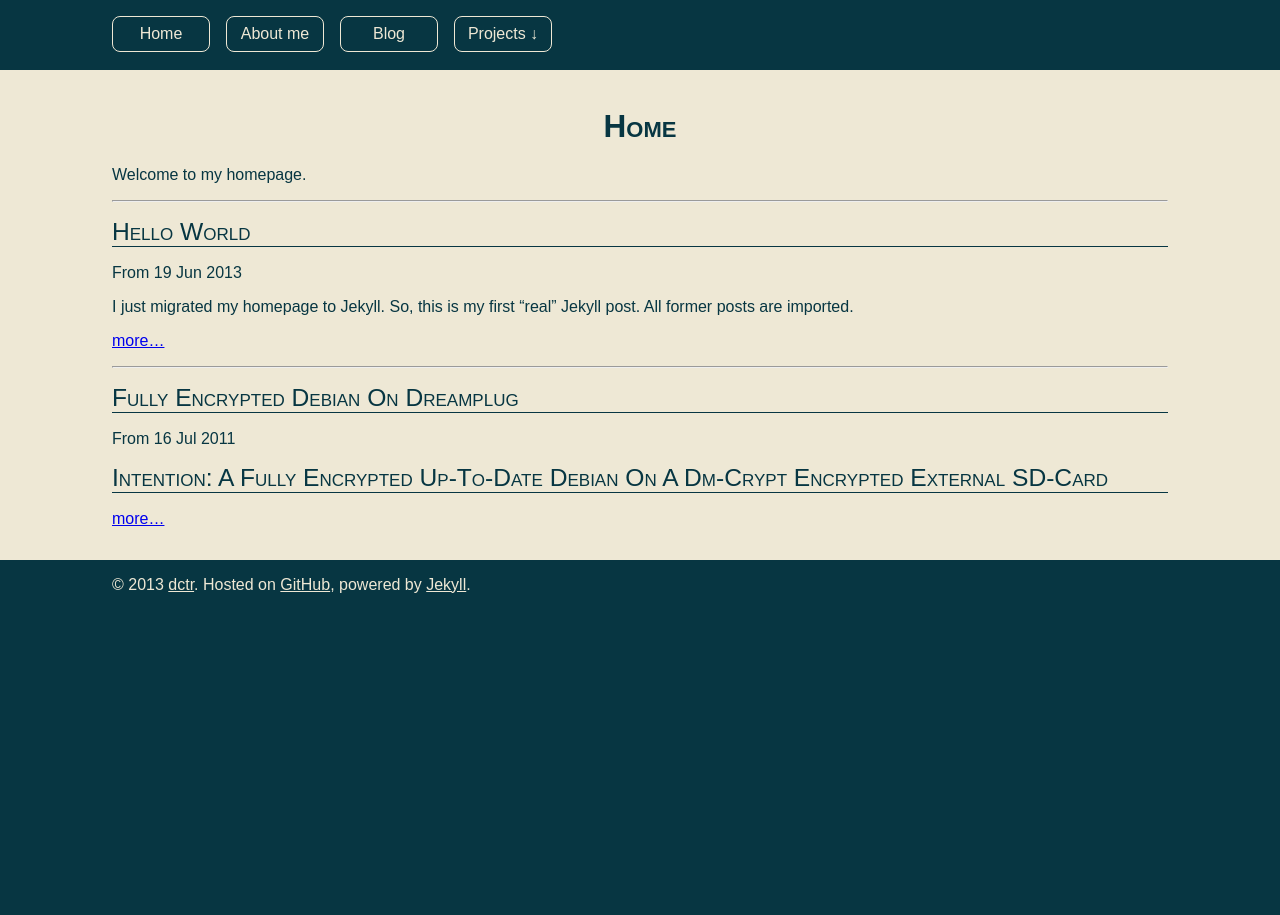
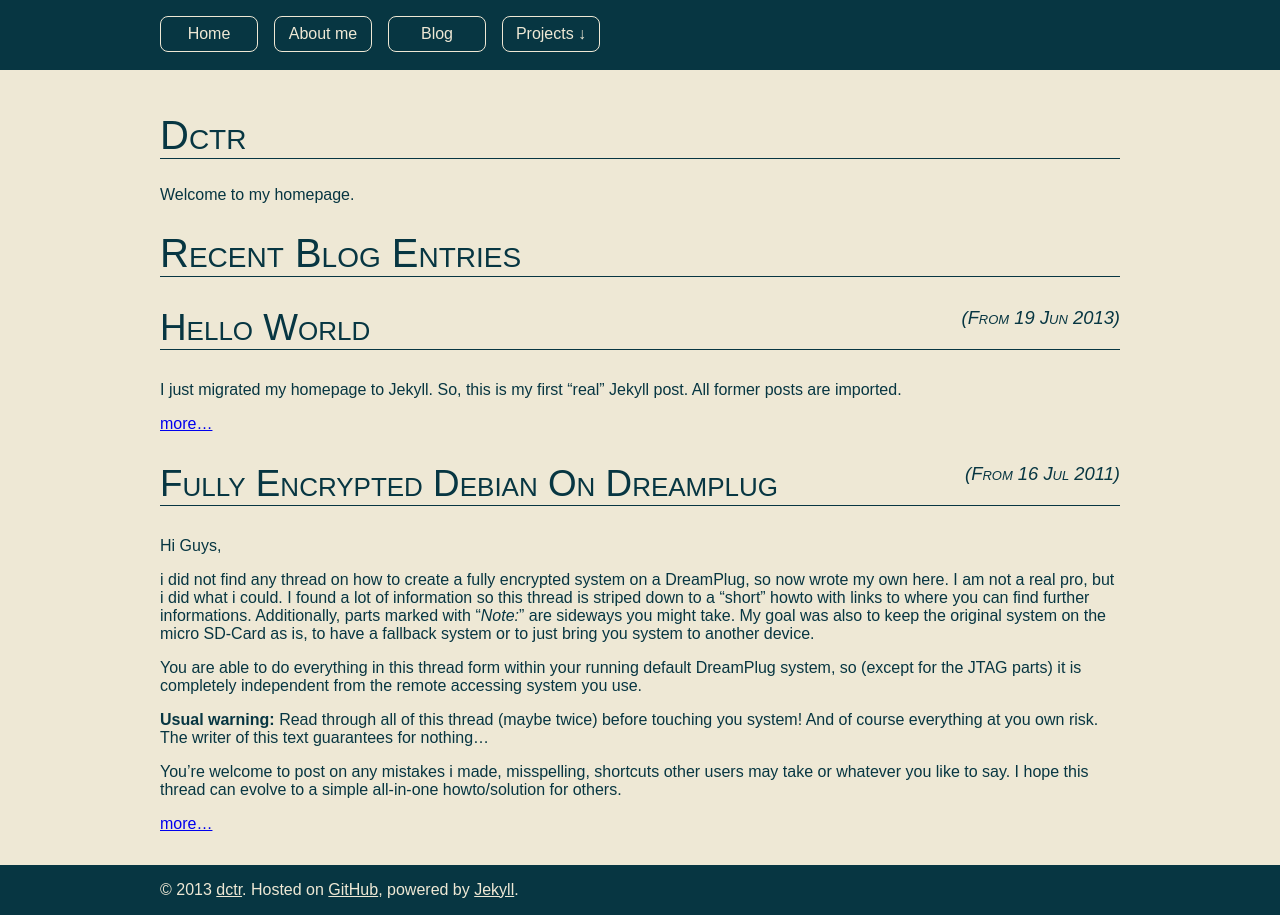
Before and after one commit to dctr/dctr.github.io, a Jekyll site: the page built from index.md, in a window 1280 px wide. Built offline with Jekyll 4.4.1, drawn with Linux system fonts in a browser that asks for light colours.

Commit message:
Finetuned Layout

```diff
--- a/_config.yml
+++ b/_config.yml
@@ -1,3 +1,4 @@
+excerpt_separator: "\n\n\n"
 lsi: false
 permalink: /blog/:title
 pygments: true
--- a/_layouts/default.html
+++ b/_layouts/default.html
@@ -21,8 +21,8 @@
           <li>
             <span class="button">Projects &darr;</span>
             <ul>
-              <li><a href="http://dctr.github.io/mute.js" class="button">mute.js</a></li>
-              <li><a href="http://dctr.github.io/reason" class="button">REaSoN</a></li>
+              <li><a href="http://dctr.github.io/mute.js" target="_blank" class="button">mute.js</a></li>
+              <li><a href="http://dctr.github.io/reason" target="_blank" class="button">REaSoN</a></li>
             </ul>
           </li>
         </ul>
--- a/_posts/2011-07-16-fully-encrypted-debian-on-dreamplug.md
+++ b/_posts/2011-07-16-fully-encrypted-debian-on-dreamplug.md
@@ -1,8 +1,6 @@
 ---
 layout: default
 ---
-# Intention: A fully encrypted up-to-date Debian on a dm-crypt encrypted external SD-Card
-
 Hi Guys,
 
 i did not find any thread on how to create a fully encrypted system on a DreamPlug, so now wrote my own here. I am not a real pro, but i did what i could. I found a lot of information so this thread is striped down to a "short" howto with links to where you can find further informations. Additionally, parts marked with "*Note:*" are sideways you might take. My goal was also to keep the original system on the micro SD-Card as is, to have a fallback system or to just bring you system to another device.
@@ -54,7 +48,7 @@ I want to have everything external and do not want to touch the preinstalled sys
 *Note:* If you replace the system on the internal micro SD-Card, in order to follow this tutorial, you have to take the card out of the plug and connect it to an other machine (a Debian would suite best) and to the work from there.
 
 
-# Step 3 - Create the encryptet disk
+## Step 3 - Create the encryptet disk
 
 I will use dm-crypt, as it is THE widely used standard for (full) disk encryption on Linux systems. As of that, i will not explain it here, just google or wikipedia it to find further information.
 You have to create two partitions on you external SD-Card. Partition 1: 100MB (vfat) for the kernel. Partition 2: The rest of your available space (to be encrypted ext4) for the system. If in some (hopefully near) future, the firmware can boot from ext partitions (ext2load instead of fatload), you might use ext2 instead of vfat for the first partition. The upside of this is for example, that you can symlink kernels instead of renaming or moving them.
@@ -63,24 +57,20 @@ You have to create two partitions on you external SD-Card. Partition 1: 100MB (v
 
 You should now verify cryptsetup and dosfstools are installed (and cfdisk, if you prefer it instead of fdisk). As root do:
 
-{% highlight shell linenos %}
-dd if=/dev/urandom of=/dev/sdb bs=10M # If your device is filled with random data, one can not distinguish between used and unused data on the system partition
-cfdisk /dev/sdb # Set up as said above or as you wish at your risk ;-)
-mkfs.vfat /dev/sdb1
-cryptsetup --verbose --cipher=aes-cbc-essiv:sha256 --verify-passphrase --key-size=256 luksFormat /dev/sdb2
-cryptsetup luksOpen /dev/sdb2 sdb2_crypted
-mkfs.ext4 /dev/mapper/sdb2_crypted
-mount /dev/mapper/sdb2_crypted /mnt
-{% endhighlight %}
-
+    dd if=/dev/urandom of=/dev/sdb bs=10M # If your device is filled with random data, one can not distinguish between used and unused data on the system partition
+    cfdisk /dev/sdb # Set up as said above or as you wish at your risk ;-)
+    mkfs.vfat /dev/sdb1
+    cryptsetup --verbose --cipher=aes-cbc-essiv:sha256 --verify-passphrase --key-size=256 luksFormat /dev/sdb2
+    cryptsetup luksOpen /dev/sdb2 sdb2_crypted
+    mkfs.ext4 /dev/mapper/sdb2_crypted
+    mount /dev/mapper/sdb2_crypted /mnt
 
 *Note:* I have decided to use aes-cbc-essiv with a 256-bit key (after long hours of thinking and bugging a friend of mine, sorry G) as it is Debians default and a good compromise between read/write performance and security. If you like to have a little more performance, try to use --key-size=128 or maybe 192. If you are slightly more paranoid and like to have a bit more security in exchange to a noticeable but not to high slowdown and an experimental mode try --cipher=xts-plain and --key-size=512 (note that xts needs a 256 bit key for itself, so it only uses 256-bit for the aes key, so you need to set key-size to 512).
 
 **Remeber:** Use a good password (>= 20 characters, upper and lower case, numbers, special characters, ... you know what i mean)
 
 
-
-# Step 4 - Bootstrap you new system
+## Step 4 - Bootstrap you new system
 
 You can use debootstrap (the classic way) or multistrap (a newer approach, does the same thing completely different) to build you own brandnew minimal system. There are (of course) tutorials in this forum for that. As for this guide, skip the parts regarding the kernel installation.
 Bootstrap method: http://www.newit.co.uk/forum/index.php/topic,2027.msg5773.html#msg5773 or from plugcomputer.org: http://www.plugcomputer.org/plugwiki/index.php/Creating_a_Debian_Image
@@ -103,7 +93,6 @@ My multistrap method is derived from http://www.newit.co.uk/forum/index.php/topi
     vim /mnt/etc/inittab # Basically add the JTAG console and comment out tty1-6, config see appendix C
     echo "vm.mmap_min_addr=32768" >> /mnt/etc/sysctl.d/local.conf # Was recommended, so what ;-)
 
-
 I recommend using chmod like this (in most howtos only mounting proc is used) to have you system fully functional:
 
     mount -o bind /dev /mnt/dev
@@ -112,7 +101,6 @@ I recommend using chmod like this (in most howtos only mounting proc is used) to
     mount -o bind /sys /mnt/sys
     cp /etc/resolv.conf /mnt/etc/
     chroot /mnt
-
 
 Post install you should do some basic stuff in the chroot environment:
 
@@ -127,8 +115,7 @@ Post install you should do some basic stuff in the chroot environment:
     echo "dm-crypt" >> /etc/modules
 
 
-
-# Step 5 - Install your kernel
+## Step 5 - Install your kernel
 
 Now, follow a kernel install thread of your choice. In the end you have to have a kernel and an initrd image (the latter is not default in most cases). Both have to be uBoot images.
 
@@ -144,7 +131,6 @@ The following lines will install an allready uBoot enabled kernel image to /boot
     wget http://sheeva.with-linux.com/sheeva/README-DREAM-UPDATE.sh
     chmod +x README-DREAM-UPDATE.sh
     ./README-DREAM-UPDATE.sh 2.6.39.3
-
 
 Now the most complicated part: Building you own initramfs. To do that, i followed http://en.gentoo-wiki.com/wiki/Initramfs (which, of all of the linked pages, you SHOULD read at least!). The basic steps are creating a subdirectory containing all nessecary binaries, the libraries used by that binaries and the needed kernel modules. I used the devtmpfs approach to populate my /dev folder, which worked (best) in my case.
 
@@ -169,8 +155,6 @@ Now the most complicated part: Building you own initramfs. To do that, i followe
     find . -print0 | cpio --null -ov --format=newc | gzip -9 > ../my-initramfs.cpio.gz
     mkimage -A arm -O linux -T ramdisk -C gzip -a 0x00000000 -e 0x00000000 -n initramfs -d ../my-initramfs.cpio.gz /boot/manual-uInitrd
 
-
-
 Now you should be able to boot you system with the following envvars:
 
     setenv mainlineLinux yes
@@ -182,7 +166,6 @@ Now you should be able to boot you system with the following envvars:
     bootm 0x00800000 0x01100000
 
 **TODO write how to edit AND SAVE the envvars in uboot.**
-
 
 **The alternative way: Debians Kernel or any other kernel providing its own initial ramdisk**
 
@@ -214,7 +197,7 @@ The uboot envvars should be similar to the ones above with different image names
 **@everyone:** It should be possible to add this autoconversion to a kind of on-update system script (as grub is updated, too). Is there a debian pro out there able to write such a thing?
 
 
-# (optional) Step 6 - Enable remote unlock
+## (optional) Step 6 - Enable remote unlock
 
 A big disadvantage to the now running system is, that you have to connect you JTAG everytime you boot up your system, start it up, enter the password, and disconnect JTAG again. So lets add some lines to the steps above to enable an unlocking from a remote system.
 
@@ -233,20 +216,20 @@ Note that roots homedirectory within the busybox/initramfs is / and not /root/,
 You will propably have initramfs-tools installed with your kernel. If you install dropbear, the system will automatically add it to you initramfs-tools config, so just updating your initramfs will do the job (update-initramfs -u -k all)
 
 
-# (optional) Step 7 - Multiboot
+## (optional) Step 7 - Multiboot
 
 If you followed the howto with everything done on the external SD-Card, you will be able to follow the multiboot howto in order to boot either you new system or the default one.
 More infos here: http://www.newit.co.uk/forum/index.php/topic,2231.0.html
 
 
-# Famous last words and further thoughts
+## Famous last words and further thoughts
 
 Of course you know, every chain is only as strong as its weakest link. Therefor, if you are paranoid enought to follow this howto, be as nit-picky with ervery software you are running on your system. If someone can access your system at runtime, he can of course see all your data. And nothing on earth beats social engineering (because there is no patch for human stupidity).
 
 If it is ok for you if a jealous boy- or girlfriend or a guy from a three letter agency can see, which programms are actually installed on you system, you can try not to encrypt (/usr)/(s)bin directories but /etc, /home, /var, ... Of course, in this case, you can not deny that there actually IS a system on the SD-Card, but in exchange you might get rid of the ramdisk.
 
 
-# Appendix A - multistrap.conf
+## Appendix A - multistrap.conf
 
 This should provide a minimal, yet well usable, base system.
 
@@ -267,7 +250,7 @@ This should provide a minimal, yet well usable, base system.
     components=main contrib non-free
 
 
-# Appendix B - fstab
+## Appendix B - fstab
 
 This is basically the original one, slightly fine-tuned
 
@@ -281,7 +264,7 @@ This is basically the original one, slightly fine-tuned
     tmpfs           /var/cache/apt  tmpfs   rw,noexec,nosuid                        0 0
     /dev/sdb1       /boot           vfat    rw                                      0 0
 
-# Appendix C - inittab
+## Appendix C - inittab
 
 My modifications are mared with double hashsigns ("##").
 
@@ -360,7 +343,7 @@ My modifications are mared with double hashsigns ("##").
 
 
 
-# Appendix D - souces.list
+## Appendix D - souces.list
 
 This is just the default one with the servers containing the armel packages. But as you might install from within the Ubuntu 9.04 and the sources.list from the Globalscale Debian image is bad, her is mine:
 
@@ -371,7 +354,7 @@ This is just the default one with the servers containing the armel packages. But
     deb http://backports.debian.org/debian-backports squeeze-backports main
 
 
-# Appendix E - init
+## Appendix E - init
 
 This script is executed if you initramfs is loaded. It has the same function as /sbin/init on regular systems. It will manage everything to be done before you "real" system can boot.
 
@@ -430,18 +411,11 @@ My performance test on writing speed  tells me, that the encrypted volume needs
 
 You can find the supported encryption modes at /proc/crypto, but some only show, after loading the corresponding modules. In addition, cryptosetup will load these modules automatically!
 
-
-
-
 Some usefull links i did not mention in the howto, but are worth reading:
 
 Installing Debian on the Sheevaplug: http://blog.bofh.it/debian/id_265
 The unlock via ssh wich i try to adapt: http://www.howtoforge.com/unlock-a-luks-encrypted-root-partition-via-ssh-on-ubuntu
 Commands busybox is capable of: http://book.opensourceproject.org.cn/embedded/embeddedprime/opensource/0136130550/app03.html (you can also type busybox --help for that list)
-
-
-
-
 
  @Confusticated:
 
@@ -461,9 +435,5 @@ I tried (as you said) to change /mnt/ to /mnt in the switch_root statement. This
 
 I updated my howtos init-file!
 
-
-
-
-
 a typing mistake in the first post:
 Internal micro SD-Card: /dev/sda => Its first partition (vfat) /dev/sd**a**1, its second partition (ext3) /dev/sda2
--- a/index.md
+++ b/index.md
@@ -1,16 +1,15 @@
 ---
-title: Home
+title: dctr
 layout: default
 ---
 Welcome to my homepage.
 
+# Recent Blog Entries
+
 {% assign counter=0 %}
 {% for post in site.posts %}
 {% if counter < 3 %}
----
-# {{post.title}}
-
-From {{ post.date | date_to_string  }}
+## {{post.title}} *(from {{ post.date | date_to_string  }})*
 
 {{ post.excerpt }}
 
--- a/styles/default.css
+++ b/styles/default.css
@@ -1,28 +1,3 @@
-/*
-Font Sizing Hack via
-http://html5boilerblate.com and
-http://developer.yahoo.com/yui/fonts/
-=====================================
-target size Declare this
-in pixels (px) percent (%)
-10 77
-11 85
-12 93 (was 93)
-13 100
-14 108 (was 107)
-15 116 (was 114)
-16 123.1 (was 122)
-17 131 (was 129)
-18 138.5 (was 136)
-19 146.5 (was 144)
-20 153.9 (was 152)
-21 161.6 (was 159)
-22 167
-23 174
-24 182
-25 189
-26 197
-*/
 /* normalize.css v2.1.2 | MIT License | git.io/normalize */
 /* ==========================================================================
    HTML5 display definitions
@@ -360,8 +335,8 @@ table {
  */
 body > * {
   margin: 0;
-  padding-left: 7em;
-  padding-right: 7em;
+  padding-left: 10em;
+  padding-right: 10em;
   padding-top: 1em;
   padding-bottom: 1em; }
 
@@ -388,33 +363,31 @@ h1, h2, h3, h4, h5, h6 {
   font-weight: lighter;
   text-transform: capitalize;
   font-variant: small-caps; }
+  h1 em, h2 em, h3 em, h4 em, h5 em, h6 em {
+    float: right;
+    font-size: 0.5em; }
 
 h1 {
-  font-size: 153.9%;
+  font-size: 2.5em;
   font-weight: normal;
   border-bottom: 1px solid #073642; }
 
-div[role="main"] h1:first-child {
-  font-size: 197%;
-  font-weight: bold;
-  text-align: center;
-  border: none; }
-
 h2 {
-  font-size: 153.9%;
+  font-size: 2.3em;
   border-bottom: 1px solid #073642; }
 
 h3 {
-  font-size: 146.5%; }
+  font-size: 2.1em; }
 
 h4 {
-  font-size: 138.5%; }
+  font-size: 1.8em; }
 
 h5 {
-  font-size: 138.5%; }
+  font-size: 1.4em; }
 
 h6 {
-  font-size: 138.5%; }
+  font-size: 1em;
+  /* 0.7em; */ }
 
 /*
  * Colors / Fonts
```
Also changed, not shown: other parts of _posts/2011-07-16-fully-encrypted-debian-on-dreamplug.md (+6 -12 lines), _posts/2013-06-19-hello-world.md (+1 -0 lines), _src/default.scss (+14 -44 lines), styles/pygments.css (deleted, +0 -59 lines).
